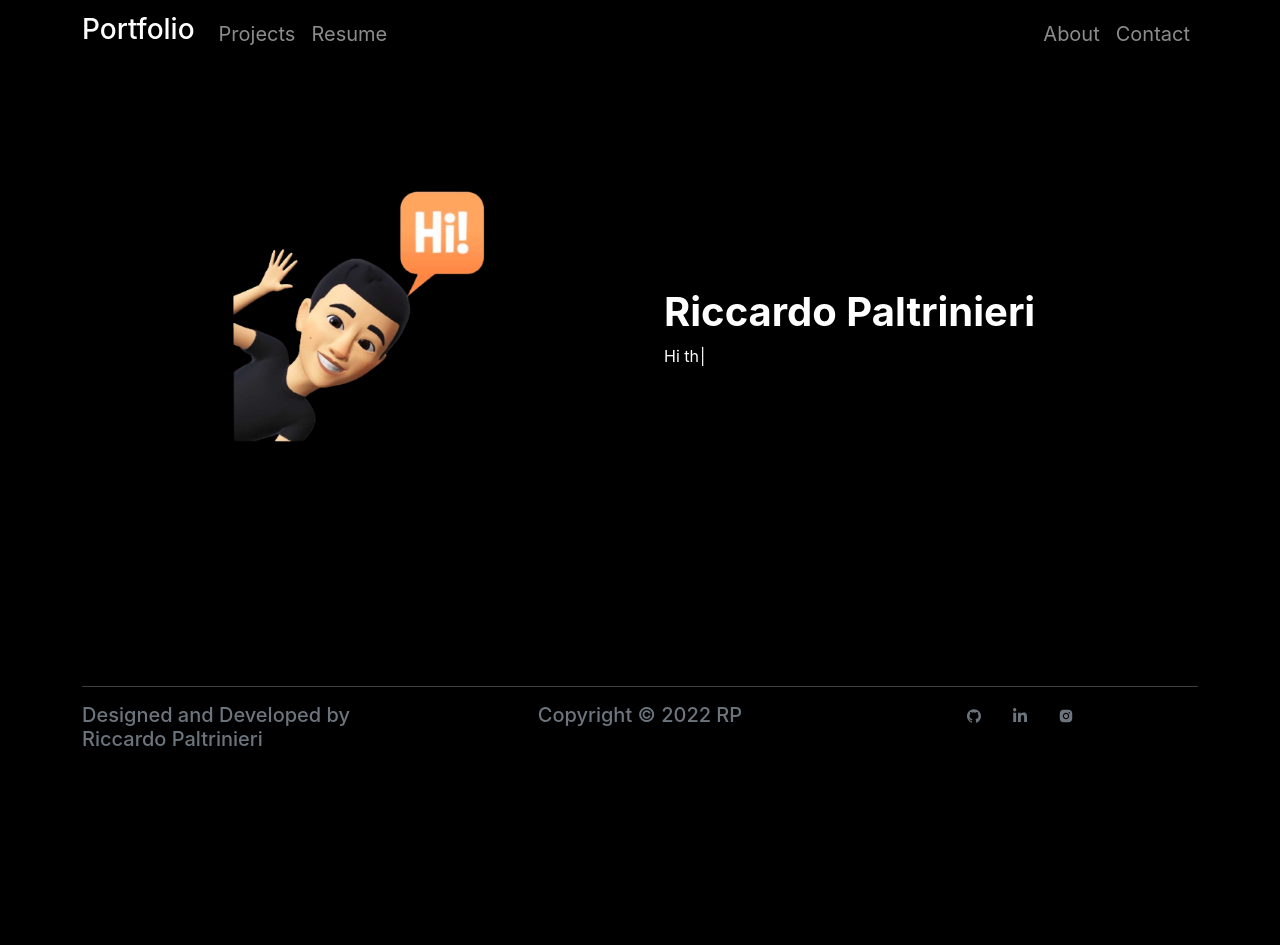
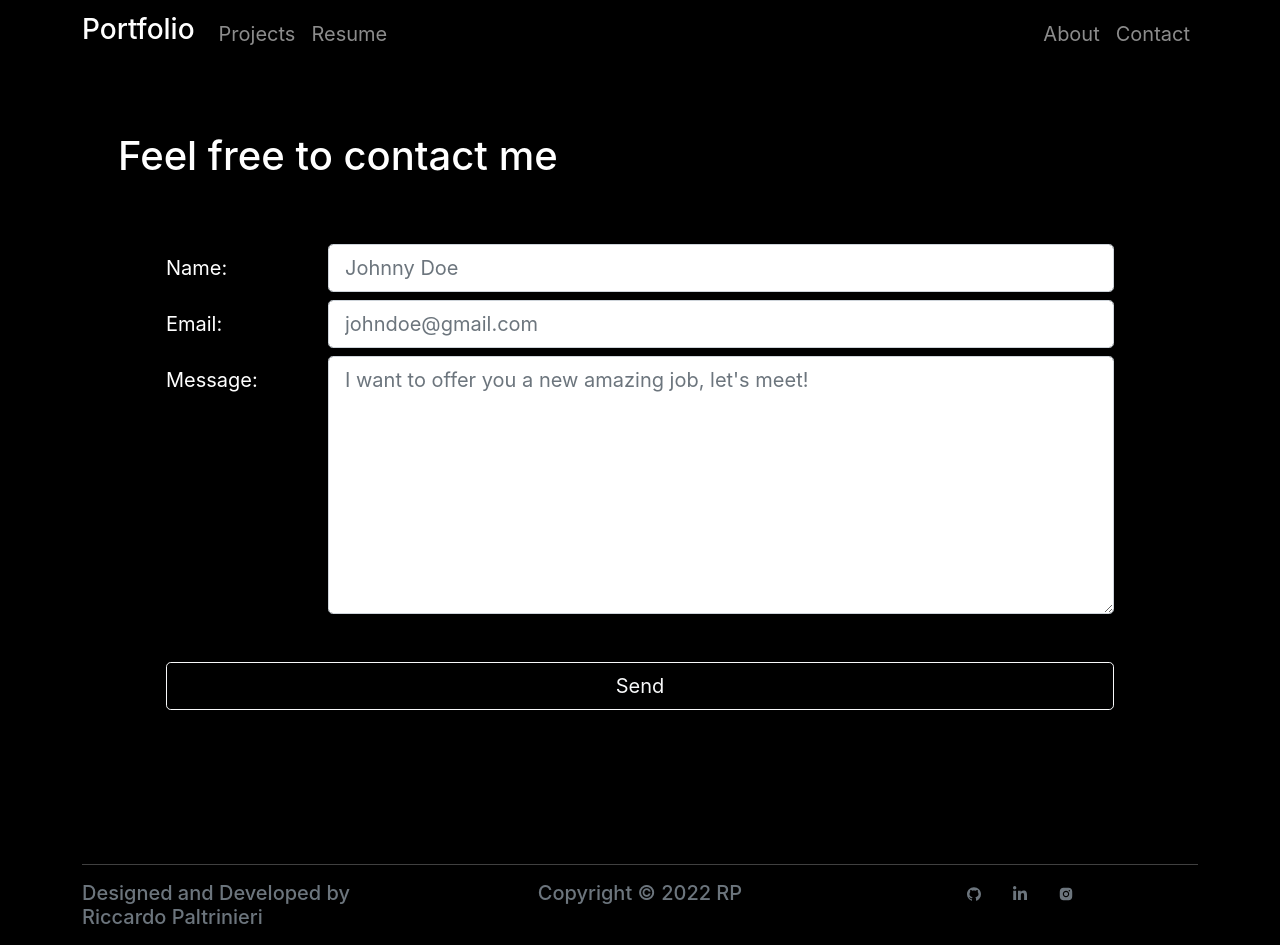
Before and after one commit to riccardopaltrinieri/riccardopaltrinieri.github.it, a React (Create React App) app: page /contact in a window 1280 px wide. Before the commit this address led to /. Before the commit the page ends 800 px from the top, so only its background shows below. Built offline with nearby package versions, Linux system fonts and the light colour scheme.

Commit message:
Added contact form

```diff
--- a/package.json
+++ b/package.json
@@ -13,10 +13,12 @@
     "@testing-library/react": "^13.3.0",
     "@testing-library/user-event": "^13.5.0",
     "bootstrap": "^5.1.3",
+    "emailjs-com": "^3.2.0",
     "gh-pages": "^4.0.0",
     "react": "^18.1.0",
     "react-bootstrap": "^2.4.0",
     "react-dom": "^18.1.0",
+    "react-dotenv": "^0.1.3",
     "react-icons": "^4.4.0",
     "react-pdf": "^5.7.2",
     "react-router-dom": "^6.4.0",
@@ -52,5 +54,8 @@
       "last 1 firefox version",
       "last 1 safari version"
     ]
+  },
+  "react-dotenv": {
+    "whitelist": ["EMAILJS_SERVICE_ID","EMAILJS_TEMPLATE_ID","EMAILJS_PUBLIC_ID"]
   }
 }
--- a/src/App.tsx
+++ b/src/App.tsx
@@ -1,19 +1,6 @@
 import 'App.css';
-import {
-    About,
-    Coupon,
-    Home,
-    NavBar,
-    ProjectBoard,
-    Resume,
-    Footer
-} from 'components';
-import {
-    BrowserRouter,
-    Route,
-    Routes,
-    Navigate
-} from "react-router-dom";
+import {About, Coupon, ContactForm, Home, NavBar, ProjectBoard, Resume, Footer} from 'components';
+import {BrowserRouter, Route, Routes, Navigate} from "react-router-dom";
 
 export default function App() {
     return (
@@ -25,6 +12,7 @@ export default function App() {
                     <Route path="/about" element={<About />} />
                     <Route path="/projects" element={<ProjectBoard />} />
                     <Route path="/resume" element={<Resume />} />
+                    <Route path="/contact" element={<ContactForm />} />
                     <Route path="/easter-egg" element={<Coupon />} />
                     <Route path="*" element={<Navigate to="/"/>} />
                 </Routes>
--- a/src/components/about/AboutBody.tsx
+++ b/src/components/about/AboutBody.tsx
@@ -9,7 +9,7 @@ class AboutBody extends Component
 {
     render() {
         return <Row>
-            <h1 className="my-5">Something about me</h1>
+            <h1 className="mt-3 mb-5">Something about me</h1>
             <p className="home-about-body">
                 I'm a highly motivated, curious, and challenge-driven <b><i>Junior Software Engineer </i></b>
                 with a strong passion for the technology world.<br/>
--- /dev/null
+++ b/src/components/contact/ContactForm.tsx
@@ -0,0 +1,120 @@
+import {ChangeEvent, Component} from "react";
+import {Button, Col, Container, Form, Row} from "react-bootstrap";
+import {send} from "emailjs-com";
+import env from "react-dotenv";
+
+/**
+ * @author Riccardo Paltrinieri <riccardo@paltrinieri.it>
+ * @since 2022-10-24 Initial creation.
+ */
+class ContactForm extends Component<ContactFormState> {
+    state = {
+        from_name: "",
+        to_name: "Riccardo Paltrinieri",
+        message: "",
+        reply_to: "",
+    }
+
+    render() {
+        const handleChange = (event: ChangeEvent<HTMLInputElement>) => {
+            this.setState((prevState) => ({
+                ...prevState,
+                [event.target.name]: event.target.value,
+            }));
+        };
+
+        const flushFormData = () => {
+            this.setState((prevState) => ({
+                ...prevState,
+                from_name: "",
+                to_name: "Riccardo Paltrinieri",
+                message: "",
+                reply_to: "",
+            }));
+        }
+
+        const onSubmit = (e) => {
+            e.preventDefault();
+            send(
+                process.env.EMAILJS_SERVICE_ID,
+                process.env.EMAILJS_TEMPLATE_ID,
+                this.state,
+                process.env.EMAILJS_PUBLIC_ID
+            )
+                .then(flushFormData)
+                .catch((err) => {
+                    console.log('FAILED... ', err);
+                });
+        };
+
+        return <Container className="container-xl text-white text-start p-5">
+            <script type="text/javascript" src="https://cdn.jsdelivr.net/npm/@emailjs/browser@3/dist/email.min.js"/>
+            <h1 className="text-white my-3">Feel free to contact me</h1>
+            <Form onSubmit={onSubmit} className="form-control-lg p-5">
+                <Form.Group>
+                    <Row>
+                        <Col className="col-2 col-form-label-lg">
+                            <Form.Label className="text-white">Name:</Form.Label>
+                        </Col>
+                        <Col>
+                            <Form.Control
+                                size="lg"
+                                type="text"
+                                name="from_name"
+                                placeholder="Johnny Doe"
+                                value={this.state.from_name}
+                                onChange={handleChange}
+                                required
+                            />
+                        </Col>
+                    </Row>
+                    <Row>
+                        <Col className="col-2 col-form-label-lg">
+                            <Form.Label className="text-white">Email:</Form.Label>
+                        </Col>
+                        <Col>
+                            <Form.Control
+                                size="lg"
+                                type="email"
+                                placeholder="johndoe@gmail.com"
+                                name='reply_to'
+                                value={this.state.reply_to}
+                                onChange={handleChange}
+                                required
+                            />
+                        </Col>
+                    </Row>
+                    <Row>
+                        <Col className="col-2 col-form-label-lg">
+                            <Form.Label className="text-white">Message:</Form.Label>
+                        </Col>
+                        <Col>
+                            <Form.Control
+                                size="lg"
+                                as="textarea"
+                                rows={8}
+                                name='message'
+                                placeholder="I want to offer you a new amazing job, let's meet!"
+                                value={this.state.message}
+                                onChange={handleChange}
+                                required
+                            />
+                        </Col>
+                    </Row>
+                    <div className="d-grid gap-2 mt-5">
+                        <Button variant="outline-light" size="lg" type="submit">Send</Button>
+                    </div>
+                </Form.Group>
+            </Form>
+        </Container>;
+    }
+}
+
+interface ContactFormState {
+    from_name: string,
+    to_name: string,
+    message: string,
+    reply_to: string,
+}
+
+export {ContactForm};
--- a/src/components/index.js
+++ b/src/components/index.js
@@ -1,4 +1,5 @@
 export * from "./about/About";
+export * from "./contact/ContactForm";
 export * from "./coupon/Coupon";
 export * from "./footer/Footer";
 export * from "./home/Home";
--- a/src/components/projects/ProjectBoard.tsx
+++ b/src/components/projects/ProjectBoard.tsx
@@ -11,7 +11,7 @@ import "./index.css";
 class ProjectBoard extends Component
 {
     render() {
-        return <Row className="p-5 justify-content-center">
+        return <Row className="p-5 justify-content-center mt-3">
             {projects.map((project) => {
                 return <ProjectCard project={project} key={project.title}/>
             })}
```
Also changed, not shown: 2 other files (tests, documents, lock files or other folders).
